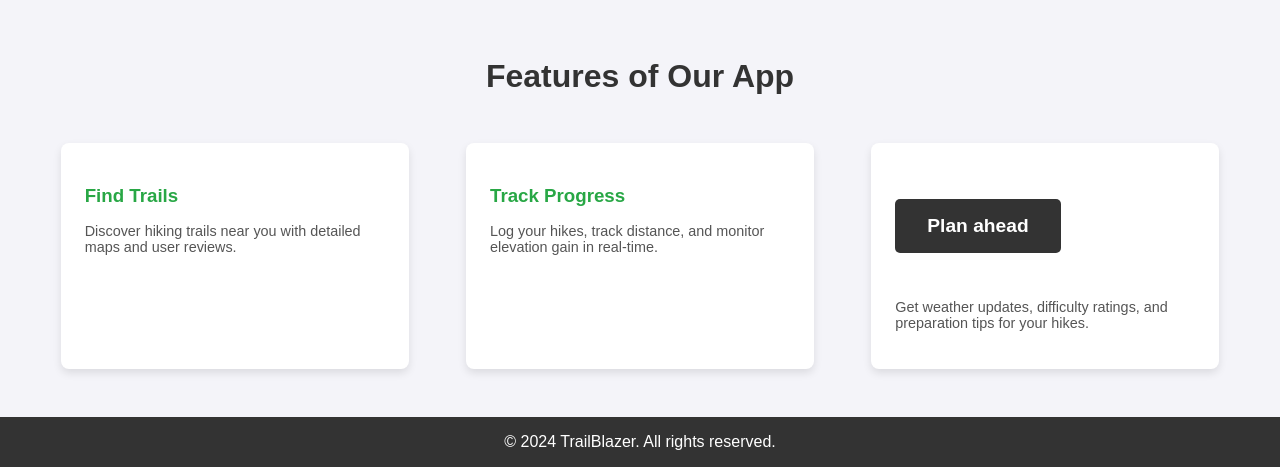
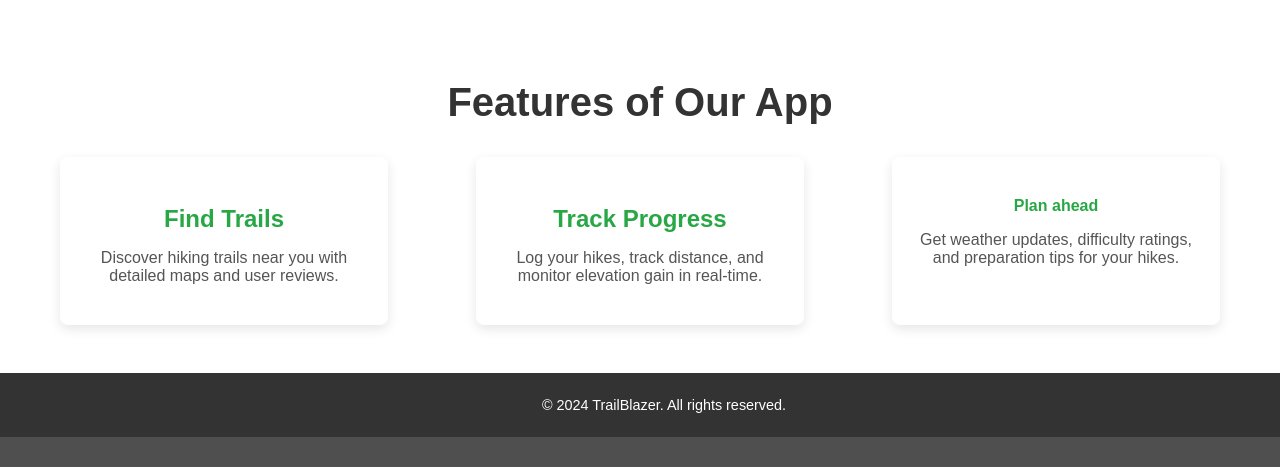
Before and after one commit to tstoof/hikingProject, a Django app: page / in a window 1280 px wide; the page is wider, and only the part inside the window is pictured. Shown: the part 801-1268 px from the top of that part. After the commit the page ends 1238 px from the top of that part, so only its background shows below. Run offline with Django 5.2, Linux system fonts and the light colour scheme.

Commit message:
update style for frontpage

```diff
--- a/hikingApp/frontpage/static/frontpage/styles.css
+++ b/hikingApp/frontpage/static/frontpage/styles.css
@@ -1,4 +1,4 @@
-/* Global Body Styles */
+/* Global Styles */
 body {
     margin: 0;
     font-family: Arial, sans-serif;
@@ -10,7 +10,7 @@ body {
 .hero {
     height: 100vh;
     background: linear-gradient(rgba(0, 0, 0, 0.5), rgba(0, 0, 0, 0.5)),
-                url('https://source.unsplash.com/1600x900/?mountains,hiking') no-repeat center center/cover;
+                url('https://source.unsplash.com/1600x900/?hiking,mountains,trail') no-repeat center center/cover;
     display: flex;
     flex-direction: column;
     justify-content: center;
@@ -22,12 +22,14 @@ body {
 .hero h1 {
     font-size: 3rem;
     margin-bottom: 1rem;
+    line-height: 1.2;
 }
 
 .hero p {
-    font-size: 1.2rem;
+    font-size: 1.5rem;
     margin-bottom: 2rem;
     max-width: 600px;
+    line-height: 1.5;
 }
 
 .hero .btn {
@@ -46,67 +48,94 @@ body {
 
 /* Features Section */
 .features {
-    padding: 2rem;
+    padding: 3rem 2rem;
     text-align: center;
+    background-color: #fff;
 }
 
 .features h2 {
-    font-size: 2rem;
-    margin-bottom: 1rem;
+    font-size: 2.5rem;
+    margin-bottom: 2rem;
+    color: #333;
 }
 
 .features .feature-cards {
     display: flex;
     justify-content: space-around;
     flex-wrap: wrap;
-    margin-top: 2rem;
+    gap: 2rem;
 }
 
 .features .card {
-    background: white;
+    background: #fff;
     border-radius: 8px;
-    box-shadow: 0 4px 8px rgba(0, 0, 0, 0.1);
-    width: 300px;
-    margin: 1rem;
+    box-shadow: 0 4px 12px rgba(0, 0, 0, 0.1);
+    width: 280px;
     padding: 1.5rem;
-    text-align: left;
+    text-align: center;
+    transition: box-shadow 0.3s ease;
+}
+
+.features .card:hover {
+    box-shadow: 0 6px 16px rgba(0, 0, 0, 0.15);
 }
 
 .features .card h3 {
     color: #28a745;
     margin-bottom: 1rem;
+    font-size: 1.5rem;
 }
 
 .features .card p {
-    font-size: 0.9rem;
+    font-size: 1rem;
     color: #555;
 }
 
-/* "Go back to start" Link styled like Footer */
-a {
-    font-size: 1.2rem;
-    color: #fff;
-    background-color: #333; /* Dark background like footer */
-    padding: 1rem 2rem;
-    border-radius: 5px;
+.features .card a {
+    display: block;
+    margin-top: 1rem;
+    font-size: 1rem;
+    color: #28a745;
     text-decoration: none;
     font-weight: bold;
-    display: inline-block;
-    transition: all 0.3s ease;
-    margin-top: 2rem; /* Space above the link */
-    margin-bottom: 2rem; /* Space below the link */
-    text-align: center; /* Center the text inside the link */
 }
 
-a:hover {
-    background-color: #444; /* Darker shade on hover */
-    transform: scale(1.05); /* Slight zoom effect */
+.features .card a:hover {
+    color: #218838;
 }
 
 /* Footer */
 .footer {
     background: #333;
     color: white;
-    padding: 1rem;
+    padding: 1.5rem;
     text-align: center;
+    font-size: 0.9rem;
+    position: relative;
+    bottom: 0;
+    width: 100%;
 }
+
+/* Responsive Styles */
+@media (max-width: 768px) {
+    .hero h1 {
+        font-size: 2.5rem;
+    }
+
+    .hero p {
+        font-size: 1.2rem;
+    }
+
+    .features h2 {
+        font-size: 2rem;
+    }
+
+    .features .feature-cards {
+        flex-direction: column;
+        align-items: center;
+    }
+
+    .features .card {
+        width: 90%;
+    }
+}
```
